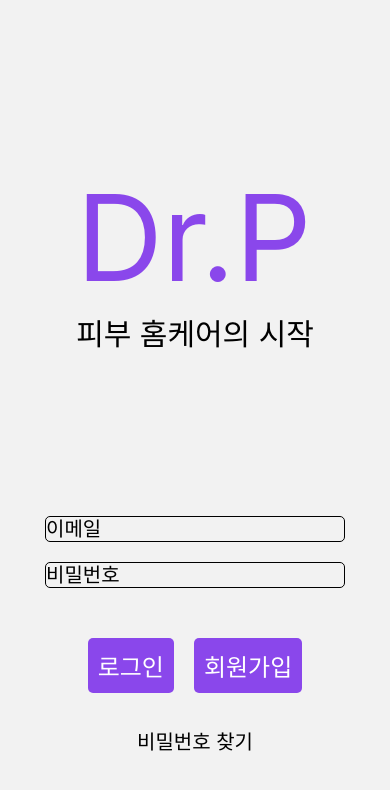
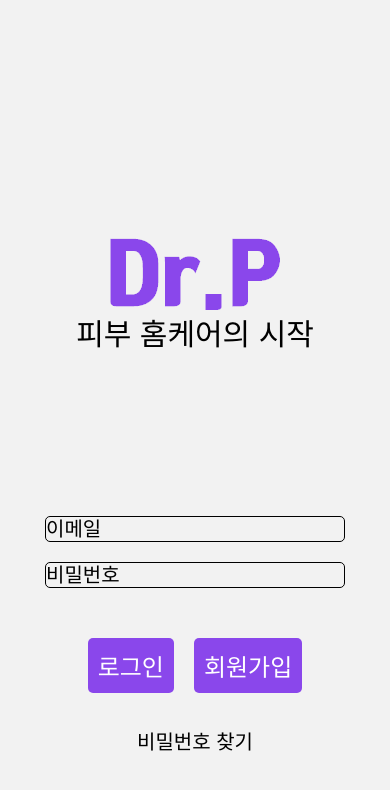
Before and after one commit to annyeong-lang/Dr.p, a React Native app: screen /start in a window 390 px wide. Both pictures are taken after a click on the button 26 px from the left and 32 px from the top of the page. Shown: the top 790 px of the page. Built offline with nearby package versions, Linux system fonts and the light colour scheme; no server answers; the database is empty.

Commit message:
Add files via upload
로고 부분 이미지로 수정

```diff
--- a/Login.js
+++ b/Login.js
@@ -11,6 +11,7 @@ import {
   TextInput,
   TouchableOpacity,
   Alert,
+  Image
 } from "react-native";
 
 const Login = ({ navigation }) => {
@@ -19,7 +20,7 @@ const Login = ({ navigation }) => {
   return (
     <KeyboardAvoidingView style={styles.container}>
       <View style={styles.header}>
-        <Text style={{ fontSize: 120, color: "#8A47EB" }}>Dr.P</Text>
+        <Image source={require("./logo_purple.png")} />
         <Text style={{ fontSize: 30 }}>피부 홈케어의 시작</Text>
       </View>
       <View style={styles.input}>
@@ -74,6 +75,7 @@ const styles = StyleSheet.create({
   header: {
     flex: 4.2,
     justifyContent: "flex-end",
+    alignItems: "center",
   },
   input: {
     flex: 3,
--- a/start.js
+++ b/start.js
@@ -1,7 +1,7 @@
 import * as React from 'react';
 import { StatusBar } from 'expo-status-bar';
 
-import{ View, Text, Dimensions, StyleSheet, ScrollView, Button,TouchableOpacity } from 'react-native';
+import{ View, Text, Dimensions, StyleSheet, ScrollView, Button,TouchableOpacity, Image } from 'react-native';
 import Constants from 'expo-constants';
 
 // You can import from local files
@@ -15,11 +15,10 @@ import { createNativeStackNavigator } from '@react-navigation/native-stack';
 export default function start ({ navigation }) {
   return (
     <View style={Styles.container}>
-    <StatusBar style="auto" />
+    <View style={{flex:8}}/>
       <View style={Styles.main}>
-       <Text style={Styles.logo}>
-         DR.P
-       </Text>
+
+      <Image style={{margin:10}}source={require("./logo_white.png")} />
        <Text style={Styles.text}>
        피부 홈케어의 시작
        </Text>
@@ -35,6 +34,7 @@ export default function start ({ navigation }) {
         <Text style={Styles.bStyle1} >피부 기록 보기</Text></TouchableOpacity>
 
       </View>
+      <View style={{flex:1}}/>
     </View>
   );
 }
@@ -46,7 +46,7 @@ const Styles = StyleSheet.create({
   container : {
       flex:1,
       backgroundColor:"#8A47EB",
-    justifyContent: "center", alignItems: "center"
+    alignItems: "center"
 
 
   },
@@ -65,19 +65,19 @@ color:"white",
   {
    textAlign: 'center',
    color:"white",
- marginTop: 160,
+
  fontWeight:'700',
- fontSize:20
+ fontSize:30
 
   },
 
   main:{
-      flex: 3
+      flex: 5
   },
   btnSpace:
   {
     margin:70,
-   flex:1,
+   flex:5,
    marginTop:240,
   justifyContent: 'space-between',
   },
```
Also changed, not shown: logo_purple.png (added), logo_white.png (added).
